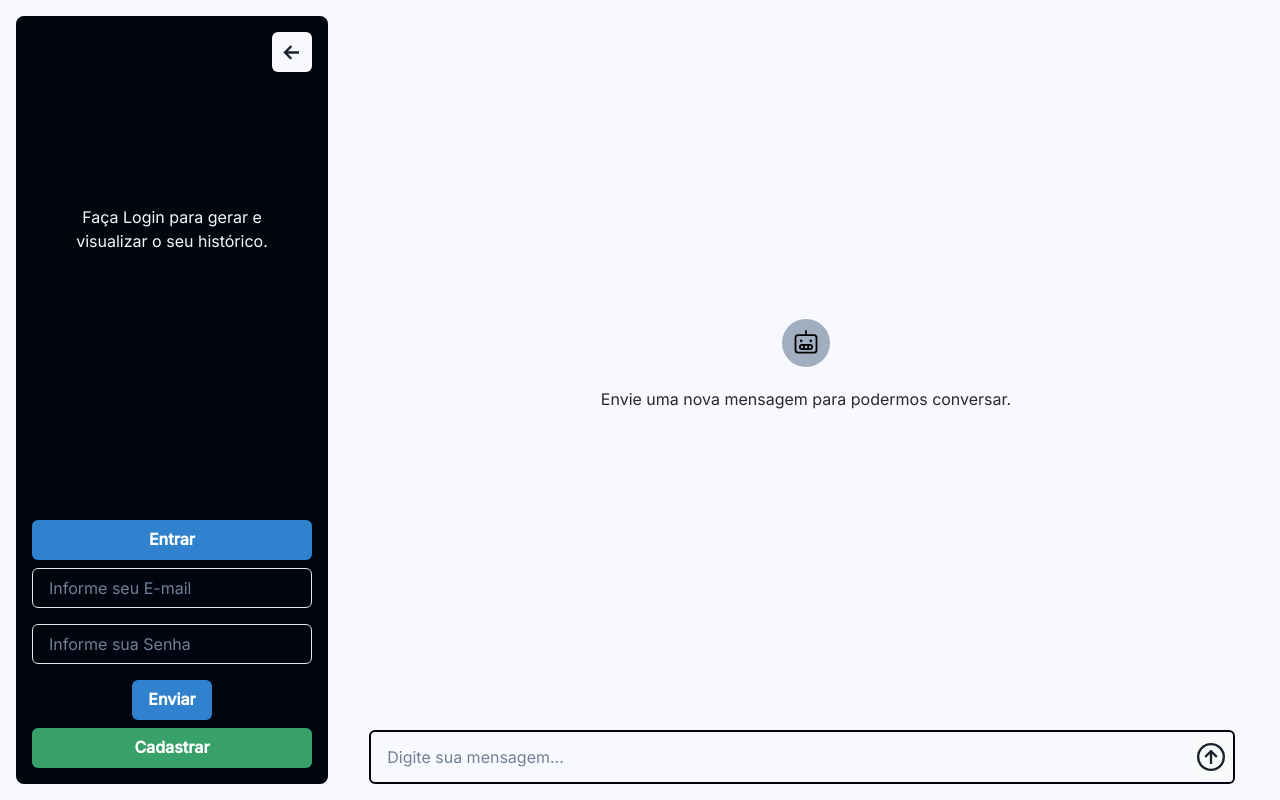
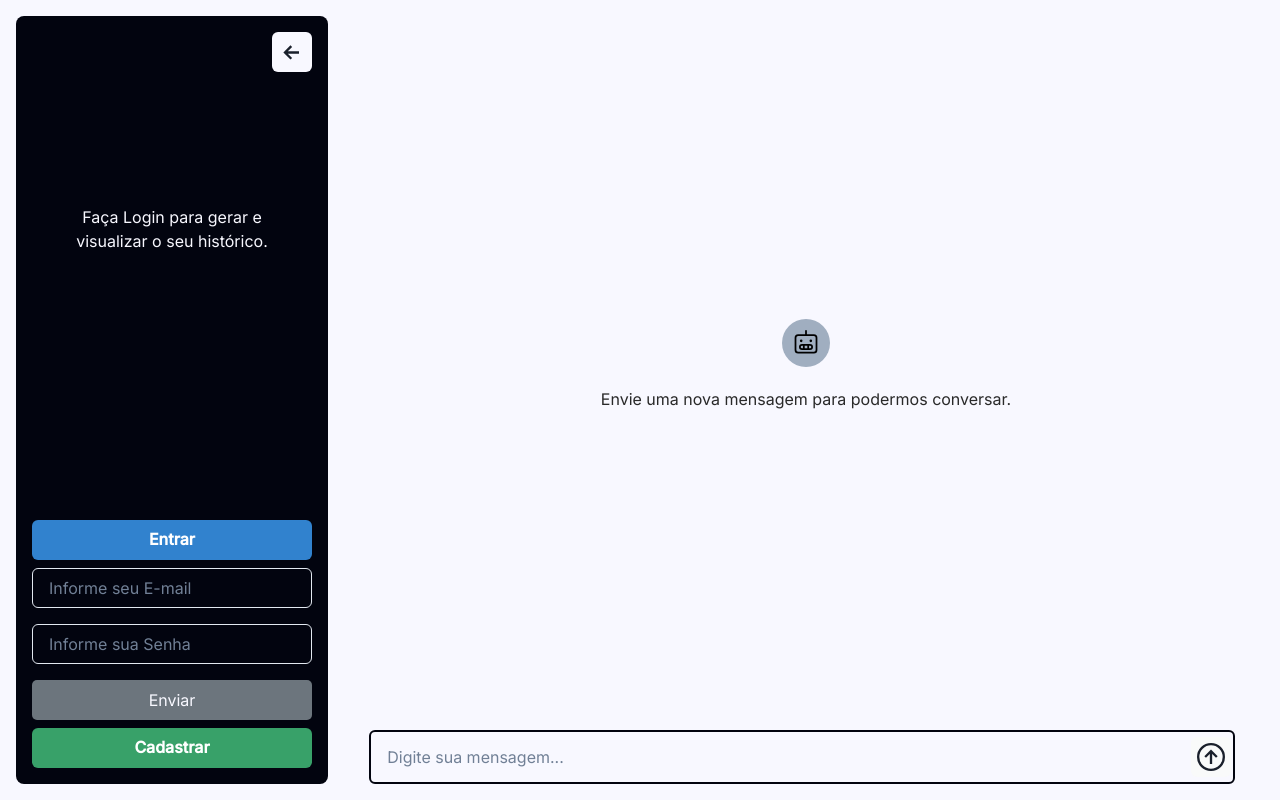
Before and after one commit to santanawesley/auramind-front-end-challenge, a Next.js app in the folder chat-app/: page / in a window 1280 px wide. Both pictures are taken after a click on the button "Entrar". Built offline with nearby package versions, Linux system fonts and the light colour scheme.

Commit message:
Validation form fields

```diff
--- a/chat-app/src/components/molecules/Form.tsx
+++ b/chat-app/src/components/molecules/Form.tsx
@@ -52,9 +52,24 @@ const Form: React.FC<FormProps> = ({ onSubmit, type }) => {
           onChange={(e) => setPassword(e.target.value)}
           color="#F8F8FF"
         />
-        <Button type="submit" colorScheme="blue">
+        <Box
+          as="button"
+          type="submit"
+          disabled={!email || !password}
+          bg={!email || !password ? "#6C757D" : "#007BFF"}
+          _hover={{ bg: !email || !password ? "#6C757D" : "#0056b3" }}
+          _active={{
+            bg: !email || !password ? "#6C757D" : "#0056b3",
+            transform: "scale(0.98)",
+          }}
+          cursor={!email || !password ? "default" : "pointer"}
+          w="full"
+          h="40px"
+          borderRadius="5px"
+          color="#F8F8FF"
+        >
           Enviar
-        </Button>
+        </Box>
       </VStack>
     </Box>
   );
```
